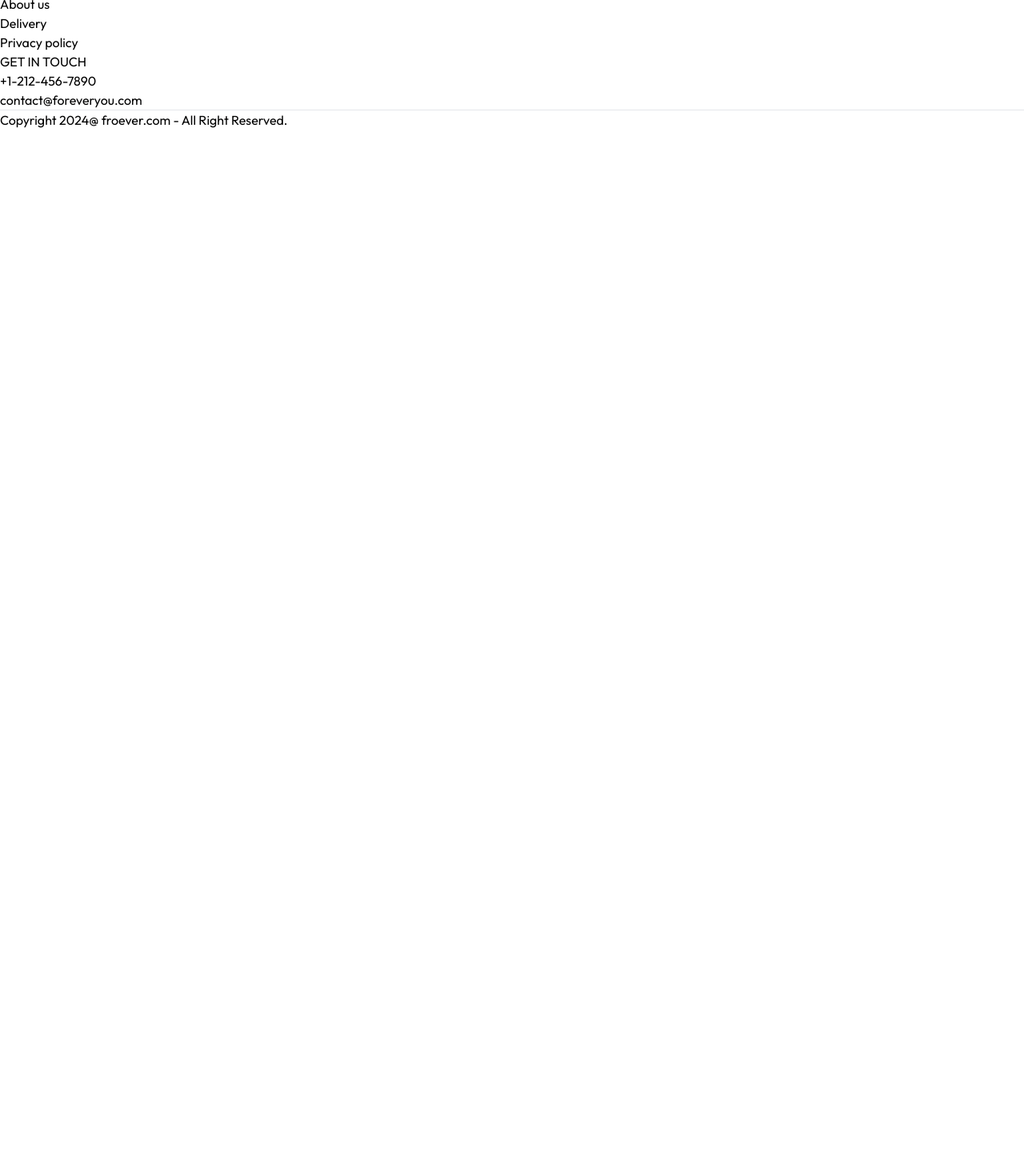
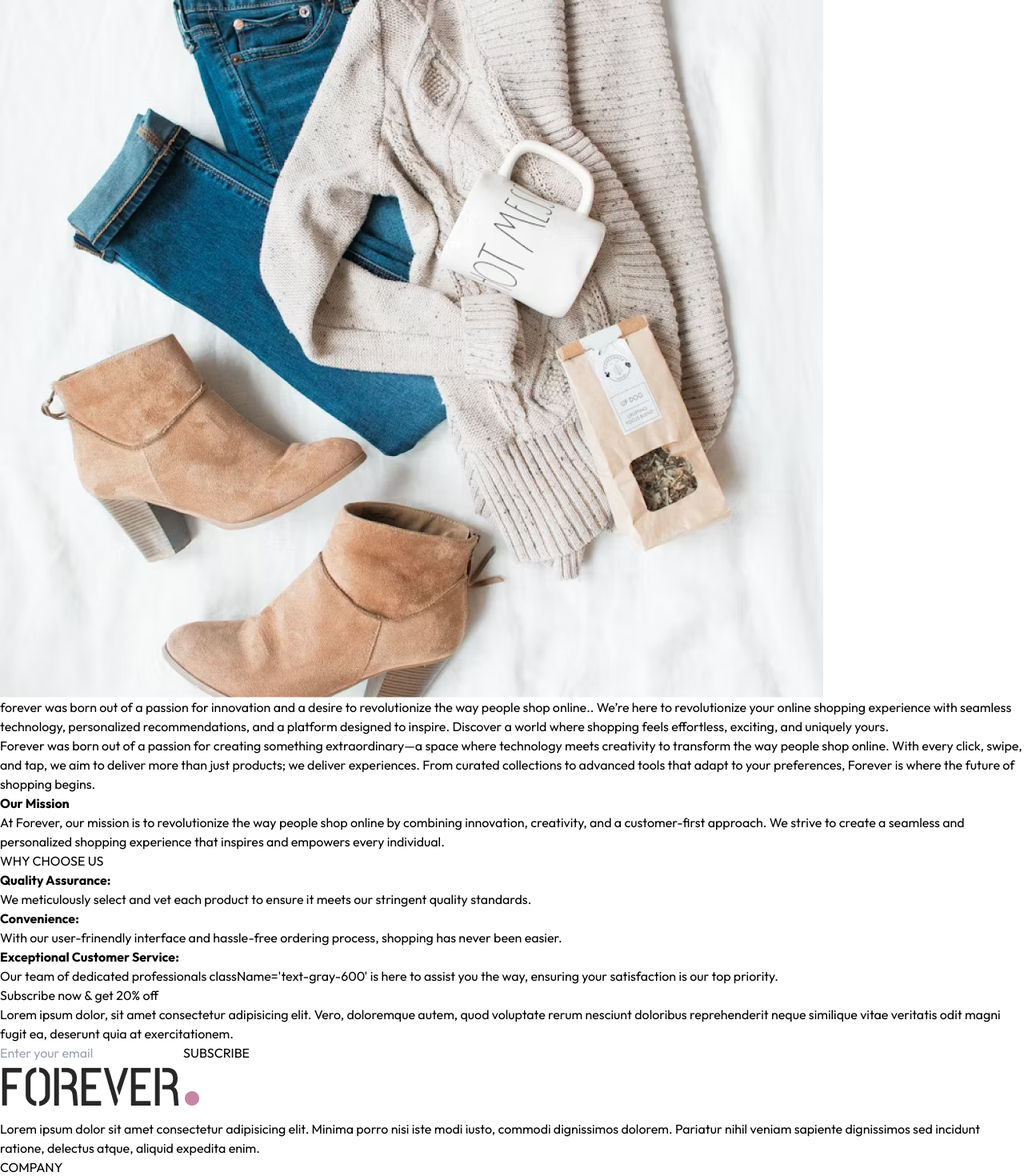
Before and after one commit to KavinElango0/e-com, a React (Vite) app in the folder frondend/: page /About in a window 1280 px wide. Shown: the part 720-2190 px from the top of the page at 80% size. Before the commit the page ends 882 px from the top, so only its background shows below. Built offline with nearby package versions, Linux system fonts and the light colour scheme.

Commit message:
FRONTEND COMPLETE

```diff
--- a/frondend/src/components/Footer.jsx
+++ b/frondend/src/components/Footer.jsx
@@ -34,7 +34,7 @@
         </div>
           <div>
              <hr/>
-             <p className='py-5 text-sm text-center'>Copyright 2024@ froever.com - All Right Reserved.</p>
+             <p className='py-5 text-sm text-center'>Copyright 2024@ forever.com - All Right Reserved.</p>
           </div>
     </div>
   )
--- a/frondend/src/components/Navbar.jsx
+++ b/frondend/src/components/Navbar.jsx
@@ -38,7 +38,7 @@
             <img onClick={()=>setShowSearch(true)} src={assets.search_icon} className='w-5 cursor-pointer' alt="" />
 
             <div className='group relative'>
-                <img className ='w-5 cursor-pointer'src={assets.profile_icon} alt="" />
+                <Link to='/login'><img className ='w-5 cursor-pointer'src={assets.profile_icon} alt="" /></Link>
 
                 <div className='group-hover:block hidden absolute dropdown-menu right-0 pt-4'>
                     <div className='flex flex-col gap-2 w-36 py-3 px-5 bg-slate-100 text-gray-500 rounded'>
--- a/frondend/src/components/SearchBar.jsx
+++ b/frondend/src/components/SearchBar.jsx
@@ -6,8 +6,12 @@
 const SearchBar = () => {
 
       const { search, setSearch, showSearch, setShowSearch } = useContext(ShopContext);
-      const [visible,setVisible] = useState(false);
+      const [visible,setVisible] = useState('');
       const location = useLocation();
+      // const [debouncedSearch, setDebouncedSearch] = useState(search)
+
+
+
 
       useEffect(()=>{
         if (location.pathname.includes('collection')) {
--- a/frondend/src/pages/About.jsx
+++ b/frondend/src/pages/About.jsx
@@ -1,8 +1,49 @@
 import React from 'react'
+import Title from '../components/Title'
+import { assets } from '../assets/assets'
+import NewsletterBox from '../components/NewsletterBox'
+
 
 const About = () => {
   return (
-    <div>About</div>
+    <div>
+
+      <div className='text-2xl text-center pt-8 border-t'>
+          <Title text1={'ABOUT'} text2={'US'} />
+      </div>
+
+      <div className='my-10 flex flex-col md:flex-row gap-16'>
+        <img className='w-full md:max-w-[450px]' src={assets.about_img} alt="" />
+        <div className='flex flex-col justify-center gap-6 md:w-2/4 text-gray-600'>
+          <p>forever was born out of a passion for innovation and a desire to revolutionize the way people shop online.. We’re here to revolutionize your online shopping experience with seamless technology, personalized recommendations, and a platform designed to inspire. Discover a world where shopping feels effortless, exciting, and uniquely yours.</p>
+          <p>Forever was born out of a passion for creating something extraordinary—a space where technology meets creativity to transform the way people shop online. With every click, swipe, and tap, we aim to deliver more than just products; we deliver experiences. From curated collections to advanced tools that adapt to your preferences, Forever is where the future of shopping begins.</p>
+          <b className='text-gray-800'>Our Mission</b>
+          <p>At Forever, our mission is to revolutionize the way people shop online by combining innovation, creativity, and a customer-first approach. We strive to create a seamless and personalized shopping experience that inspires and empowers every individual.</p>
+        </div>
+      </div>
+
+      <div className='text-xl py-4 '>
+        <Title text1={'WHY'} text2={'CHOOSE US'} />
+      </div>
+
+      <div className='flex flex-col md:flex-row text-sm mb-20'>
+        <div className='border px-10 md:px-16 py-20 flex flex-col gap-5'>
+          <b>Quality Assurance:</b>
+          <p className='text-gray-600'>We meticulously select and vet each product to ensure it meets our stringent quality standards.</p>
+        </div>
+        <div className='border px-10 md:px-16 py-20 flex flex-col gap-5'>
+          <b>Convenience:</b>
+          <p className='text-gray-600'>With our user-frinendly interface and hassle-free ordering process, shopping has never been easier.</p>
+        </div>
+        <div className='border px-10 md:px-16 py-20 flex flex-col gap-5'>
+          <b>Exceptional Customer Service:</b>
+          <p className='text-gray-600'>Our team of dedicated professionals className='text-gray-600' is here to assist you the way, ensuring your satisfaction is our top priority.</p>
+        </div>
+      </div>
+
+       <NewsletterBox/>
+
+    </div>
   )
 }
 
--- a/frondend/src/pages/Contact.jsx
+++ b/frondend/src/pages/Contact.jsx
@@ -1,8 +1,31 @@
 import React from 'react'
+import Title from '../components/Title'
+import { assets } from '../assets/assets'
+import NewsletterBox from '../components/NewsletterBox'
 
 const Contact = () => {
   return (
-    <div>Contact</div>
+    <div>
+      <div className='text-center text-2xl pt-10 border-t'>
+        <Title text1={'CONTACT'} text2={'US'} />
+      </div>
+
+      <div className='my-10 flex flex-col justify-center md:flex-row gap-10 mb-28'>
+        <img className='w-full md:max-w-[480px]' src={assets.contact_img} alt="" />
+        <div className='flex flex-col justify-center items-start gap-6'>
+          <p className='font-semibold text-xl text-gray-600'> Our Store</p>
+          <p className='text-gray-500'>No 209/1, Omalur Main Rd <br/> Salem, Tamil Nadu 636004</p>
+          <p className='text-gray-500'>Call:97254 35441<br/> Email: admin@forever.com </p>
+          <p className='font-semibold text-xl text-gray-600 '>Careers at Forever</p>
+          <p className='text-gray-500'>Learn more about our teams and job openings.</p>
+          <button className='border border-black px-8 py-4 text-sm hover:bg-black hover:text-white transition-all duration-500'>Explore Jobs</button>
+        </div>
+      </div>
+
+      <NewsletterBox />
+    </div>
+
+
   )
 }
 
--- a/frondend/src/pages/Login.jsx
+++ b/frondend/src/pages/Login.jsx
@@ -1,8 +1,32 @@
-import React from 'react'
+import React, { useState } from 'react'
 
 const Login = () => {
+
+  const [currentState, setCurrentState] = useState('Sign Up');
+
+  const onSubmitHandler = async (event) =>{
+     event.preventDefault();
+  }
+
   return (
-    <div>Login</div>
+    <form onSubmit={onSubmitHandler} className='flex flex-col items-center w-[90%] sm:max-w-96 m-auto mt-14 gap-4 text-gray-800'>
+      <div className='inline-flex items-center gap-2 mb-2 mt-10'>
+        <p className='prata-regular text-3xl'>{currentState}</p>
+        <hr className='border-none h-[1.5px] w-8 bg-gray-800' />
+      </div>
+      {currentState=== 'Login' ? '' : <input type="text" className='w-full px-3 py-2 border border-gray-800' placeholder='Name' required/>}
+      <input type="email" className='w-full px-3 py-2 border border-gray-800' placeholder='Email' required/>
+      <input type="password" className='w-full px-3 py-2 border border-gray-800' placeholder='Password' required/>
+      <div className='w-full flex justify-between text-sm mt-[-8px]'>
+        <p className='cursor-pointer'>Forgot your password?</p>
+        {
+          currentState === 'Login'
+          ? <p onClick={()=>setCurrentState('Sign Up')} className='cursor-pointer'>Create account</p>
+          : <p onClick={()=>setCurrentState('Login')} className='cursor-pointer'>Login Here</p>
+        }
+      </div>
+      <button className='bg-black text-white font-light px-8 py-2 mt-4'>{currentState === 'Login' ? 'Sign In' : 'Sign Up'}</button>
+    </form>
   )
 }
 
--- a/frondend/src/pages/Order.jsx
+++ b/frondend/src/pages/Order.jsx
@@ -17,9 +17,24 @@
             <div key={index} className='py-4 border-t border-b text-gray-700 md: flex-row md:items-center md:justify-between gap-4 '>
               <div className='flex items-start gap-6 text-sm'>
                   <img className='w-16 sm:w-20' src={item.image[0]} alt="" />
+                <div>
+                  <p className='sm:text-base font-medium'>{item.name}</p>
+                  <div className='flex items-center gap-3 mt-2 text-base text-gray-700'>
+                     <p>{currency}{item.price}</p>
+                     <p>Quantity: 1</p>
+                     <p>Size: M</p>
                   </div>
-               <p className='sm:text-base font-medium'>{item.name}</p>
-               <div className='flex items-center gap-3 mt-2 text-base text-gray-700'></div>
+                  <p className='mt-2'>Date:<span className='text-gray-400'>25, jul, 2024</span></p>
+                </div>
+              </div>
+              <div className='md:w-1/2 flex justify-between'>
+                <div className='flex items-center gap-2'>
+                  <p className='min-w-2 h-2 rounded-full bg-green-500'></p>
+                  <p className='text-sm md:text-base'>Ready to ship</p>
+                </div>
+                 <button className='border px-4 py-2 text-sm font-medium rounded-sm'>Track Order</button>
+              </div>
+
             </div>
              ))
           }
```
Lines whose indentation alone changed are shown as unchanged.
